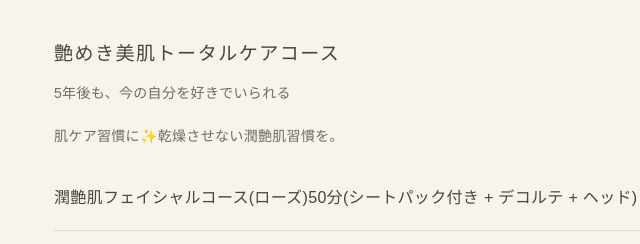
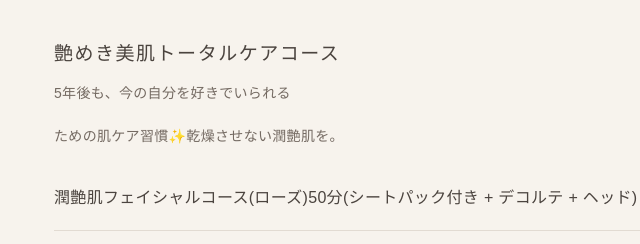
Before and after one commit to tassy5865-lang/kohaku-site, a website: page index.html in a window 1280 px wide. Shown: the part 10080-10324 px from the top of the page, 26-666 px from the left. Drawn offline with Linux system fonts and the light colour scheme.

```diff
--- a/index.html
+++ b/index.html
@@ -271,7 +271,7 @@
           <div>
             <h3>艶めき美肌トータルケアコース</h3>
             <p class="fine">5年後も、今の自分を好きでいられる</p>
-            <p class="fine">肌ケア習慣に✨乾燥させない潤艶肌習慣を。</p>
+            <p class="fine">ための肌ケア習慣✨乾燥させない潤艶肌を。</p>
             <ul class="price-list">
               <li><span class="name">潤艶肌フェイシャルコース(ローズ)50分(シートパック付き + デコルテ + ヘッド)</span><span class="yen">¥7,000</span></li>
               <li><span class="name">潤艶肌フェイシャルコース(月桃) 50分(シートパック付き + デコルテ + ヘッド)</span><span class="yen">¥7,000</span></li>
```
